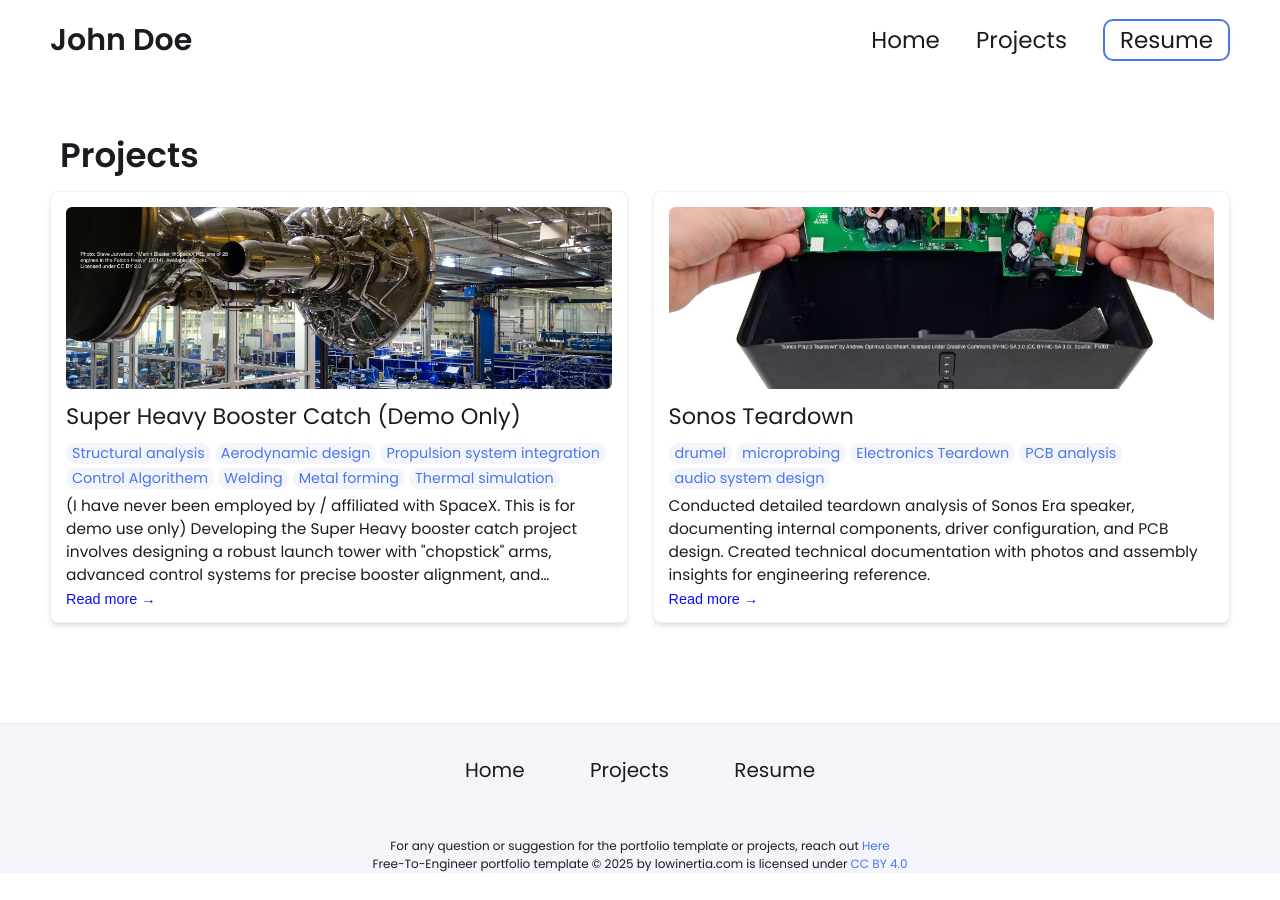
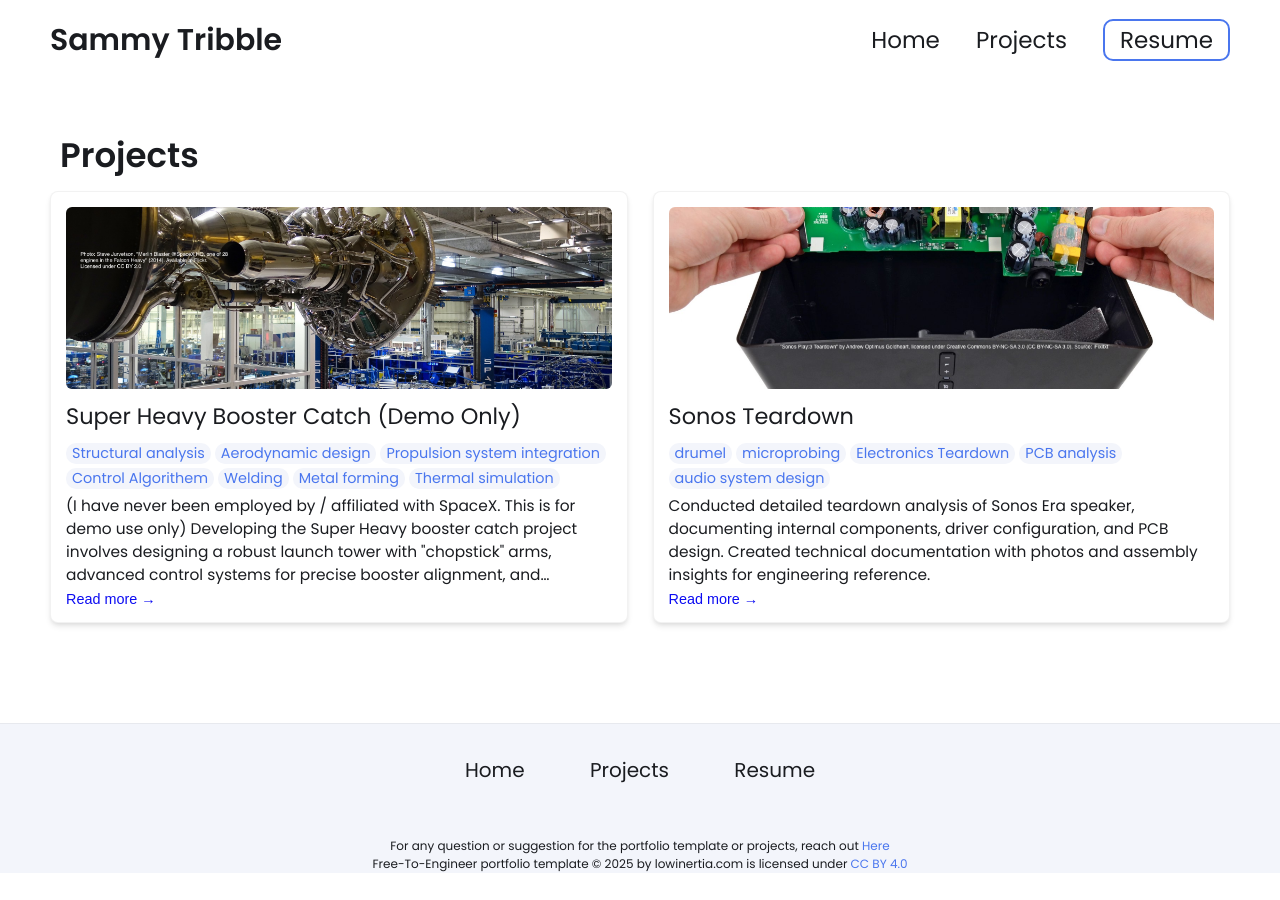
Before and after one commit to sammyt07/sammyt07.github.io, a Jekyll site: the page built from projects.html, in a window 1280 px wide. Built offline with Jekyll 4.4.1, drawn with Linux system fonts in a browser that asks for light colours; some of the changed lines change nothing that is shown.

Commit message:
more changes

```diff
--- a/_config.yml
+++ b/_config.yml
@@ -1,95 +1,59 @@
-# Welcome to Jekyll!
-#
-# This config file is meant for settings that affect your whole blog, values
-# which you are expected to set up once and rarely edit after that. If you find
-# yourself editing this file very often, consider using Jekyll's data files
-# feature for the data you need to update frequently.
-
 # Main Page Setup
-
-title: John Doe's Portfolio # This is what shows up in the tab of the browser
-
+title: Sammy Tribble's Portfolio | Hello, world! # This is what shows up in the tab of the browser
 
 
 # Hero Section
-name: John Doe
-headline: headline message
+name: Sammy Tribble
+headline: I am a test bed engineer.
 description: >- # dont remove this line. this will ignore all new lines until the next section
-  Write an awesome intro and discuss your highlights and qualification. You can edit this
-  line in _config.yml. It will appear in your document head meta (for
-  Google search results) and in your feed.xml site description.
+  I am an aerospace robotics student at Harvey Mudd College passionate about autonomous navigation and space exploration. I enjoy designing rover test beds and experiments that evaluate autonomous navigation tasks, like identifying sources of localization error or performing image segmentation. I'm researching Mars-Analog environments and I'm designing a high-fidelity simulation tool for Mars rovers with the Unreal Engine, which addresses the sim-to-real gap: the ability of modern simulation tools to emulate realism between robotics sensor inputs and feedback.
 
 # Place your profile image in /assets/images/profile-image/folder and edit the file name
-profile_image: ./assets/images/profile-image/avatar.jpeg
-
+profile_image: ./assets/images/profile-image/avatar.jpg
 
 # Link your resume
-# You can place your resume in assets/resume/{resume.pdf or add external link such as pdf saved in google drive
-resume-url: https://drive.google.com/file/d/13Z3duVzh-gguPU5r03oJVEE6rV9rd3DS/view?usp=sharing # or /assets/resume/resume.pdf
-
+resume: ./assets/resume/Resume.pdf
 
 # Set up external links - this will show up as small icons next to your name.
+external-links:    # input only your own url slug. The icons with missing entries will not appear.
+  linkedin: samuel-tribble-a5071328b    # https://www.linkedin.com/in/samuel-tribble-a5071328b/
+  github: sammyt07    # https://github.com/sammyt07/
 
-external-links:    # input only your own url slug. The icons with missing entries will not appear.
-  linkedin: test    # https://www.linkedin.com/in/{your url slug}
-  github: leea12    # https://github.com/{your url slug}
-  stackoverflow: test      # https://stackoverflow.com/users/{your url slug}
-  medium:            # https://medium.com/@{your url slug}
-  x-twitter:   # https://x.com/{your url slug}
-  threads:            # https://threads.net/@{your url slug}
-  instragram:       # https://instagram.com/{your url slug}
-  youtube:           # https://youtube.com/@{your url slug}
-  discord:            # https://discord.com/users/{your url slug}
-  bluesky:           # https://bsky.app/profile/{your url slug}
+# Publications Section - this shows my research work.
+publications:
+- title: "Synthetic Martian Terrain Generation Using Adaptive Diffusion Models"
+  url: https://www.sciencedirect.com/science/article/pii/S1877050925025402
 
 
 # Skills Section - Add the list of your Skills by categories/tools. The indentation for each level needs to be precise.
 skills:
-  - category: 3D Modeling
+  - category: Software Engineering
     tools:
-    - Onshape
-    - Solidworks
-    - Creo
-    - Fusion 360 (Autodesk)
-    - Blender (for complex shapes or animations)
-    - Siemens NX
-    - Inventor (Autodesk)
-    - CATIA (Dassault Systèmes)
-  - category: Prototyping
+    - VS Code
+    - Jupyter Notebook
+    - Git/GitHub
+    - C++
+    - Python
+    - Linux (Ubuntu 20.04)
+  - category: Robotics Prototyping
     tools:
-    - SLA
-    - CNC
-    - FDM
-    - SLS
-    - DMLS
-    - PolyJet Printing
-    - Vacuum Casting
-    - Laser Cutting
-    - Water Jet Cutting
-    - Arduino / Raspberry Pi
+    - ROS 2 (foxy/humble)
+    - 3D Printing
+    - NVIDIA Jetbot-mini
+    - ROBOTIS TurtleBot
+    - Arduino / Raspberry Pi / NVIDIA Jetson Nano
     - Breadboarding for circuit testing
-  - category: Design Standards / Practices
+  - category: 3D Simulation
     tools:
-    - GD&T ASME Y14
-    - ISO fits and tolerances
-    - PLM (PTC Windchill / Arena)
-  - category: PCB Design
-    tools:
-    - Altium Designer
-    - Altium
-    - Eagle
-    - KiCad
-  - category: Problem Solving / Risk Management
-    tools:
-    - Root Cause Analysis (e.g., 5 Whys, Fishbone Diagram)
-    - DFMEA / PFMEA
-    - Six Sigma methodologies
-    - Shain Red-X
+    - Blender (for making low-fidelity primitives and animations used for prototyping)
+    - Gazebo
+    - Unreal Engine
+    - Godot
+    - Unity
 
-
-# Contact Form Setup. Setup an account and copy over the key. When someone fills out the form, it will be received in your email.
-formspree-key:   https://formspree.io/f/{8-digit key}
-
+# Add personal email for contact.
+contact:
+- email: sammy.l.tribble@gmail.com
 
 
 # Active theme (Updatethis to switch themes). Make sure to keep the indentation the samne.
@@ -100,41 +64,6 @@
   highlight: "#0c0cf2"
   background: "#ffffff"
   light_background: "#f3f5fb"
-
-# A few examples.
-basic theme:
-  text: "#1a1c20"
-  border: "#ddd"
-  link: "#4a76ee"
-  highlight: "#0c0cf2"
-  background: "#ffffff"
-  light_background: "#f3f5fb"
-
-  mint theme:
-  text: "#2c3333"
-  border: "#e0f2ef"
-  link: "#40b3a2"
-  highlight: "#2a9d8f"
-  background: "#f7fbfa"
-  light_background: "#f0f9f7"
-
-lemon theme:
-  text: "#2d2926"
-  border: "#f7f3e3"
-  link: "#ffc94d"
-  highlight: "#ffb800"
-  background: "#fffdf5"
-  light_background: "#fff9e6"
-
-  pink theme:
-  text: "#2d2d2d"
-  border: "#f8e2e2"
-  link: "#ff8fa3"
-  highlight: "#ff4d6d"
-  background: "#fff8f8"
-  light_background: "#fff5f6"
-
-
 
 
 
```
